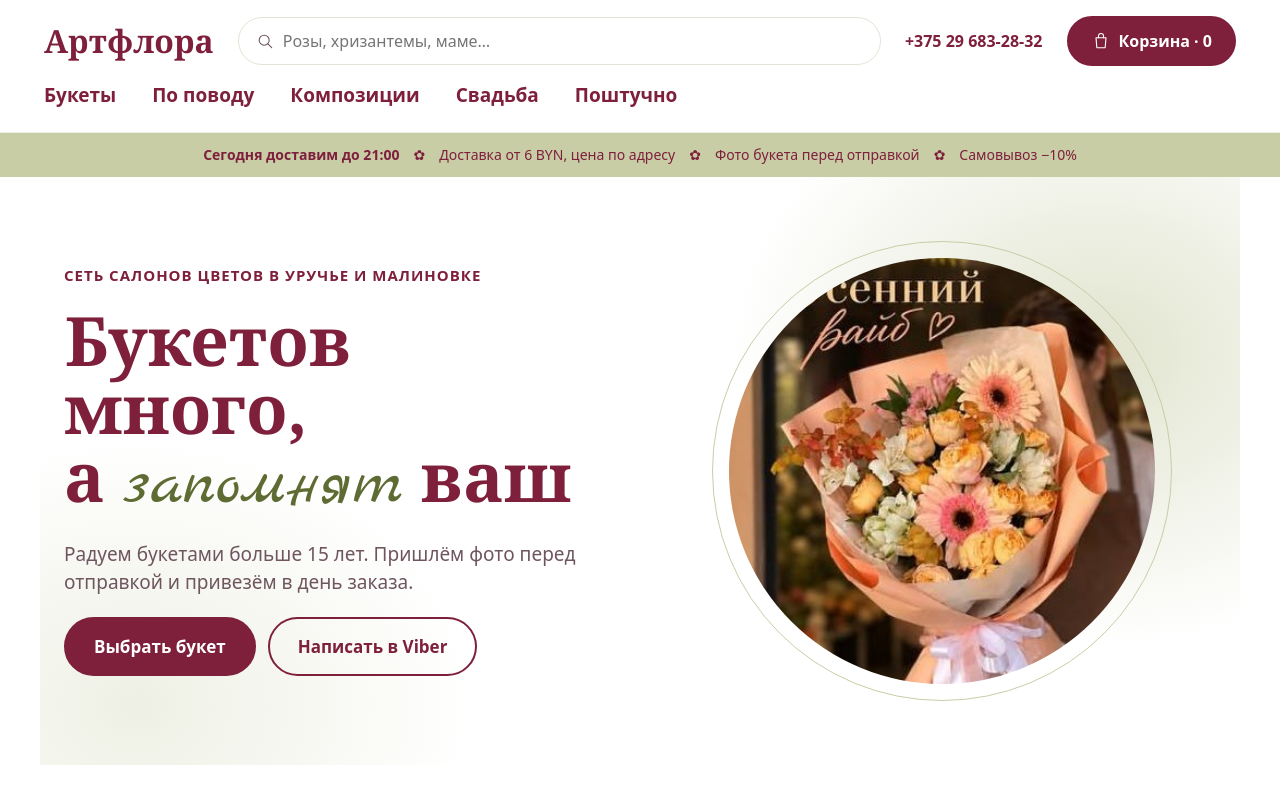
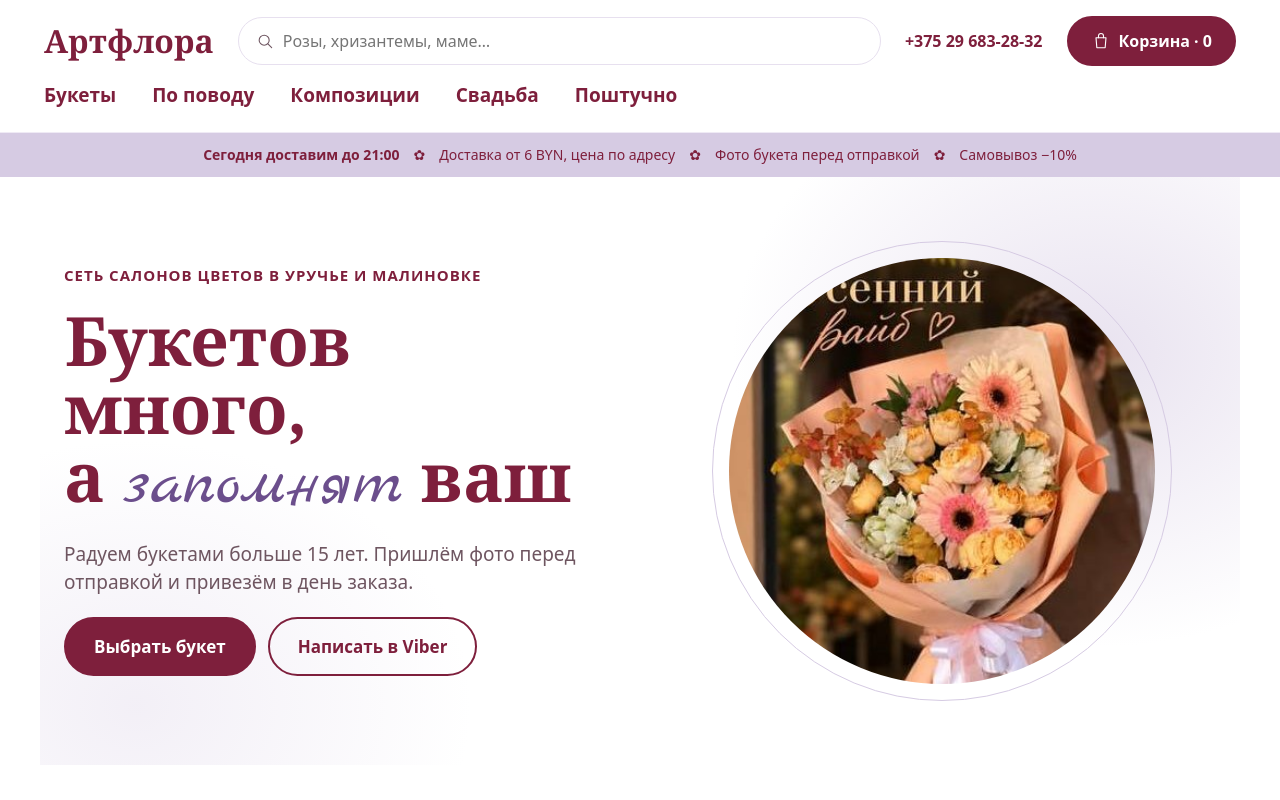
Before and after one commit to dinx393/Artflora-site-, a Next.js app: page / in a window 1280 px wide. Shown: the top 800 px of the page. Built offline with nearby package versions, Linux system fonts and the light colour scheme; no server answers; the database is empty.

Commit message:
Оформление: пудровая лаванда вместо шалфея
Co-Authored-By: Claude Opus 5.5 (1M context) <noreply@anthropic.com>
Claude-Session: https://claude.ai/code/session_01X9B9D4TyzPe5AuT9dSsbgo

```diff
--- a/src/app/globals.css
+++ b/src/app/globals.css
@@ -3,10 +3,11 @@
   --cherry: #7e1f3c;
   --olive: #5e6b32;
   --pink: #f2c9d4;
-  --sage: #c8cda6; /* шалфей: акценты вместо розового (решение владельца 2026-10-17) */
-  --blush: #f3f4ec; /* светлые подложки: шалфей, а не розовый */
-  --line: #e2e5d4;
-  --line-soft: #eceee3;
+  --lavender: #d6cbe3; /* пудровая лаванда: второй цвет вместо розового (решение владельца 2026-10-17) */
+  --lavender-ink: #6b4e8c; /* рукописные слова в заголовках */
+  --blush: #f6f3fa; /* светлые подложки */
+  --line: #e7e0ef;
+  --line-soft: #efeaf5;
   --muted: #6e5560;
   --white: #ffffff;
   --danger: #a3283c;
@@ -34,7 +35,7 @@ p { margin: 0; }
 
 .wrap { max-width: 1240px; margin: 0 auto; padding: 0 var(--gutter); }
 .section { max-width: 1200px; margin: 0 auto; padding: 56px var(--gutter); }
-.script { font-family: var(--script); font-weight: 400; color: var(--olive); }
+.script { font-family: var(--script); font-weight: 400; color: var(--lavender-ink); }
 .muted { color: var(--muted); }
 .small { font-size: 14px; }
 .h2 { font-size: 44px; }
@@ -107,14 +108,14 @@ textarea.input { resize: vertical; min-height: 60px; }
 .nav { display: flex; flex-wrap: wrap; gap: 8px 36px; font-size: 19px; font-weight: 700; padding: 16px 0 18px; }
 .nav a { text-decoration: none; white-space: nowrap; padding-bottom: 3px; border-bottom: 2px solid transparent; }
 .nav a:hover { border-bottom-color: currentColor; }
-.ribbon { background: var(--sage); }
+.ribbon { background: var(--lavender); }
 .ribbon .wrap {
   padding-top: 12px; padding-bottom: 12px; display: flex; white-space: nowrap; overflow: hidden;
   gap: 14px; align-items: center; justify-content: center; font-size: 14px;
 }
 
 /* Подвал */
-.footer { background: var(--white); border-top: 1px solid var(--sage); margin-top: 72px; }
+.footer { background: var(--white); border-top: 1px solid var(--lavender); margin-top: 72px; }
 .footer-grid { display: grid; grid-template-columns: repeat(auto-fit, minmax(240px, 1fr)); gap: 32px; padding: 56px var(--gutter); max-width: 1200px; margin: 0 auto; }
 .footer b { font-weight: 800; font-size: 18px; }
 
@@ -122,11 +123,11 @@ textarea.input { resize: vertical; min-height: 60px; }
 .hero {
   max-width: 1200px; margin: 0 auto; padding: 64px var(--gutter); display: flex; flex-wrap: wrap; gap: 56px; align-items: center;
   background:
-    radial-gradient(520px 420px at 88% 30%, rgba(200,205,166,.55), rgba(200,205,166,0) 70%),
-    radial-gradient(480px 380px at 8% 90%, rgba(200,205,166,.30), rgba(200,205,166,0) 70%);
+    radial-gradient(520px 420px at 88% 30%, rgba(214,203,227,.55), rgba(214,203,227,0) 70%),
+    radial-gradient(480px 380px at 8% 90%, rgba(214,203,227,.30), rgba(214,203,227,0) 70%);
 }
 .hero h1 { font-size: 68px; line-height: 1; }
-.hero-photo { width: 460px; max-width: 100%; aspect-ratio: 1; padding: 16px; border-radius: 50%; border: 1.5px solid var(--sage); }
+.hero-photo { width: 460px; max-width: 100%; aspect-ratio: 1; padding: 16px; border-radius: 50%; border: 1.5px solid var(--lavender); }
 .hero-photo img { width: 100%; height: 100%; object-fit: cover; border-radius: 50%; }
 .occasions { display: flex; flex-wrap: wrap; justify-content: space-between; gap: 20px; }
 .occasion { display: flex; flex-direction: column; align-items: center; gap: 8px; text-decoration: none; font-weight: 700; }
```
